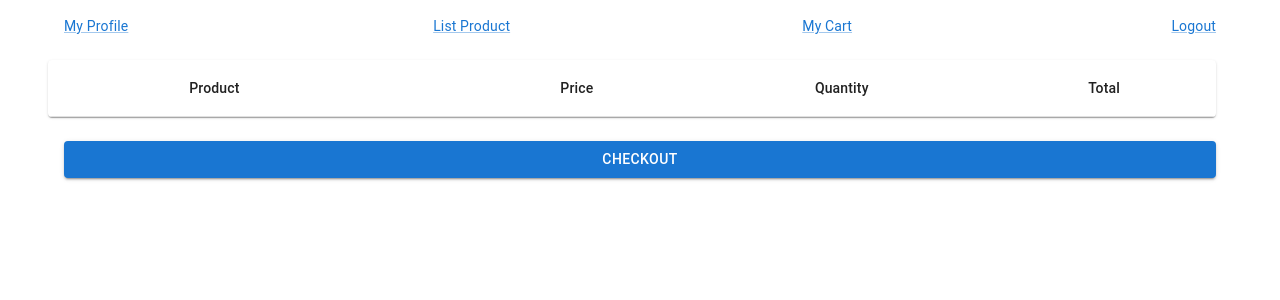
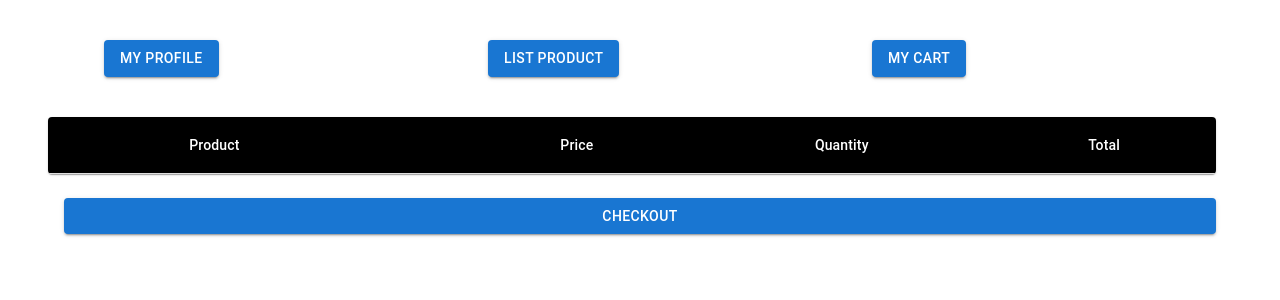
Before and after one commit to RIIFQQ/react-shop, a React (Create React App) app: page /cart in a window 1280 px wide. Shown: the top 300 px of the page. Built offline with nearby package versions, Linux system fonts and the light colour scheme.

Commit message:
change user

```diff
--- a/src/component/cart/index.js
+++ b/src/component/cart/index.js
@@ -11,6 +11,7 @@ import {
   Link
 } from "@mui/material";
 import axios from "axios";
+import { styled } from '@mui/material/styles';
 import React, { useEffect, useState } from "react";
 import { useNavigate } from "react-router-dom";
 import { headerAxios } from "../../utils/headersAxios";
@@ -18,8 +19,9 @@ import { Link as RouterLink} from "react-router-dom";
 import { currencyFormat } from "../../utils/functions";
 import Table from '@mui/material/Table';
 import TableBody from '@mui/material/TableBody';
-import TableCell from '@mui/material/TableCell';
+// import TableCell from '@mui/material/TableCell';
 import TableContainer from '@mui/material/TableContainer';
+import TableCell, { tableCellClasses } from '@mui/material/TableCell'
 import TableHead from '@mui/material/TableHead';
 import TableRow from '@mui/material/TableRow';
 import Paper from '@mui/material/Paper';
@@ -44,13 +46,17 @@ export default function CartComponent() {
       setRows(rows)
       ///console.log(rows);
     }
-
-
-
-
-
   }
 
+  const StyledTableCell = styled(TableCell)(({ theme }) => ({
+    [`&.${tableCellClasses.head}`]: {
+      backgroundColor: theme.palette.common.black,
+      color: theme.palette.common.white,
+    },
+    [`&.${tableCellClasses.body}`]: {
+      fontSize: 14,
+    },
+  }));
 
   return (
 
@@ -58,37 +64,48 @@ export default function CartComponent() {
       <Grid container>
       <Grid item xs>
           <Link component={RouterLink} to={"/user/edit/"} variant="body2">
+            <Button
+                type="submit"
+                variant="contained"
+                sx={{ mt: 3, mb: 2, mr:5, ml:5 }}
+            >
               My Profile
+            </Button>
           </Link>
       </Grid>
       <Grid item xs>
           <Link component={RouterLink} to="/product" variant="body2">
+            <Button
+                type="submit"
+                variant="contained"
+                sx={{ mt: 3, mb: 2, mr:5, ml:5 }}
+            >
               List Product
+            </Button>
           </Link>
       </Grid>
 
       <Grid item xs>
         <Link component={RouterLink} to="/cart" variant="body2">
+          <Button
+              type="submit"
+              variant="contained"
+              sx={{ mt: 3, mb: 2, mr:5, ml:5 }}
+          >
             My Cart
+          </Button>
         </Link>
       </Grid>
-
-      <Grid item>
-          <Link component={RouterLink} to="/login" variant="body2">
-              Logout
-          </Link>
-      </Grid>
-
       <Grid container spacing={2}  sx={{ mt:3 }}>
         <TableContainer component={Paper}>
         <Table sx={{ minWidth: 650 }} aria-label="simple table">
           <TableHead>
             <TableRow>
-              <TableCell>&nbsp;</TableCell>
-              <TableCell>Product</TableCell>
-              <TableCell align="center">Price</TableCell>
-              <TableCell align="center">Quantity</TableCell>
-              <TableCell align="center">Total</TableCell>
+              <StyledTableCell>&nbsp;</StyledTableCell>
+              <StyledTableCell>Product</StyledTableCell>
+              <StyledTableCell align="center">Price</StyledTableCell>
+              <StyledTableCell align="center">Quantity</StyledTableCell>
+              <StyledTableCell align="center">Total</StyledTableCell>
             </TableRow>
           </TableHead>
           <TableBody>
--- a/src/component/product/index.js
+++ b/src/component/product/index.js
@@ -51,26 +51,38 @@ export default function ProductComponent() {
       <Grid container>
       <Grid item xs>
           <Link component={RouterLink} to={"/user/edit/"} variant="body2">
+            <Button
+                type="submit"
+                variant="contained"
+                sx={{ mt: 3, mb: 2, mr:5, ml:5 }}
+            >
               My Profile
+            </Button>
           </Link>
       </Grid>
       <Grid item xs>
           <Link component={RouterLink} to="/product" variant="body2">
+            <Button
+                type="submit"
+                variant="contained"
+                sx={{ mt: 3, mb: 2, mr:5, ml:5 }}
+            >
               List Product
+            </Button>
           </Link>
       </Grid>
 
       <Grid item xs>
             <Link component={RouterLink} to="/cart" variant="body2">
+              <Button
+                  type="submit"
+                  variant="contained"
+                  sx={{ mt: 3, mb: 2, mr:5, ml:5 }}
+              >
                 My Cart
+              </Button>
             </Link>
         </Grid>
-
-      <Grid item>
-          <Link component={RouterLink} to="/login" variant="body2">
-              Logout
-          </Link>
-      </Grid>
       <Grid container spacing={2}  sx={{ mt:3 }}>
         {dataProducts.map((data, i) => (
           <Grid key={i} item xs={3}>
```
